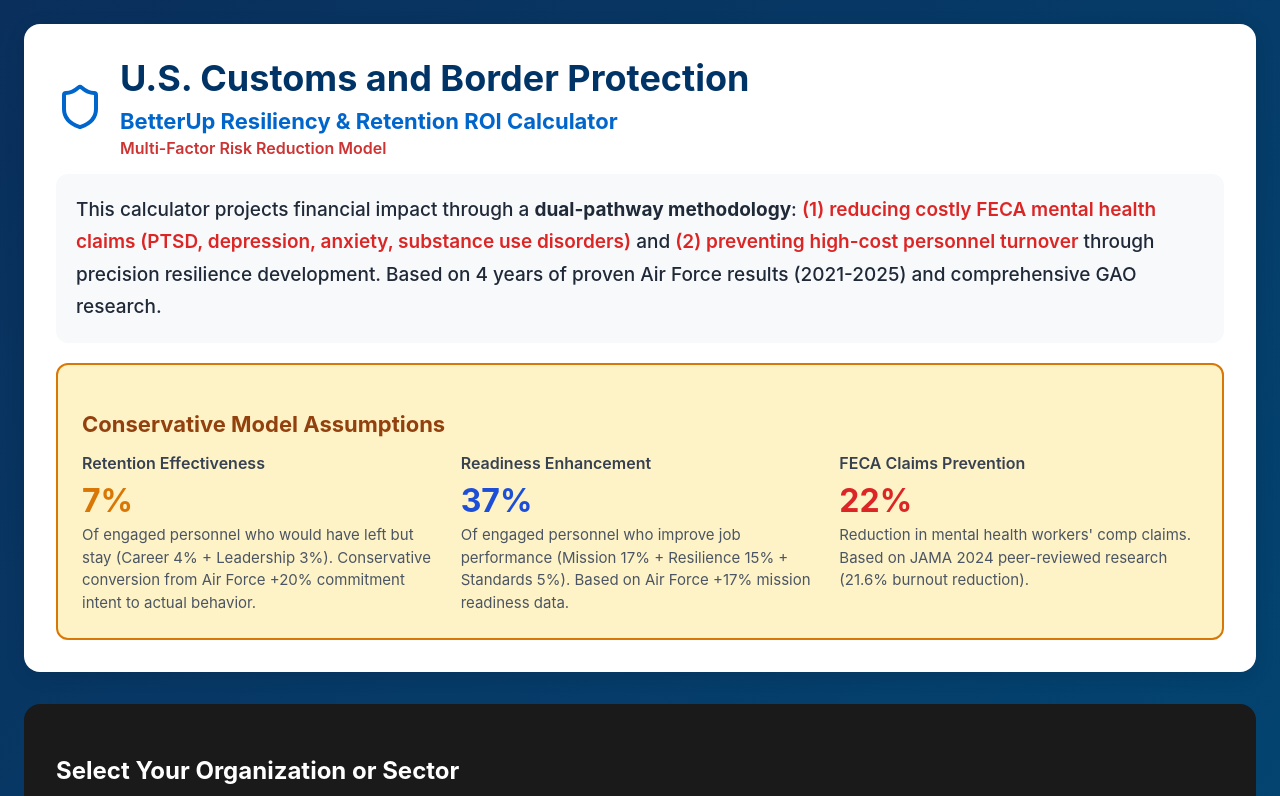
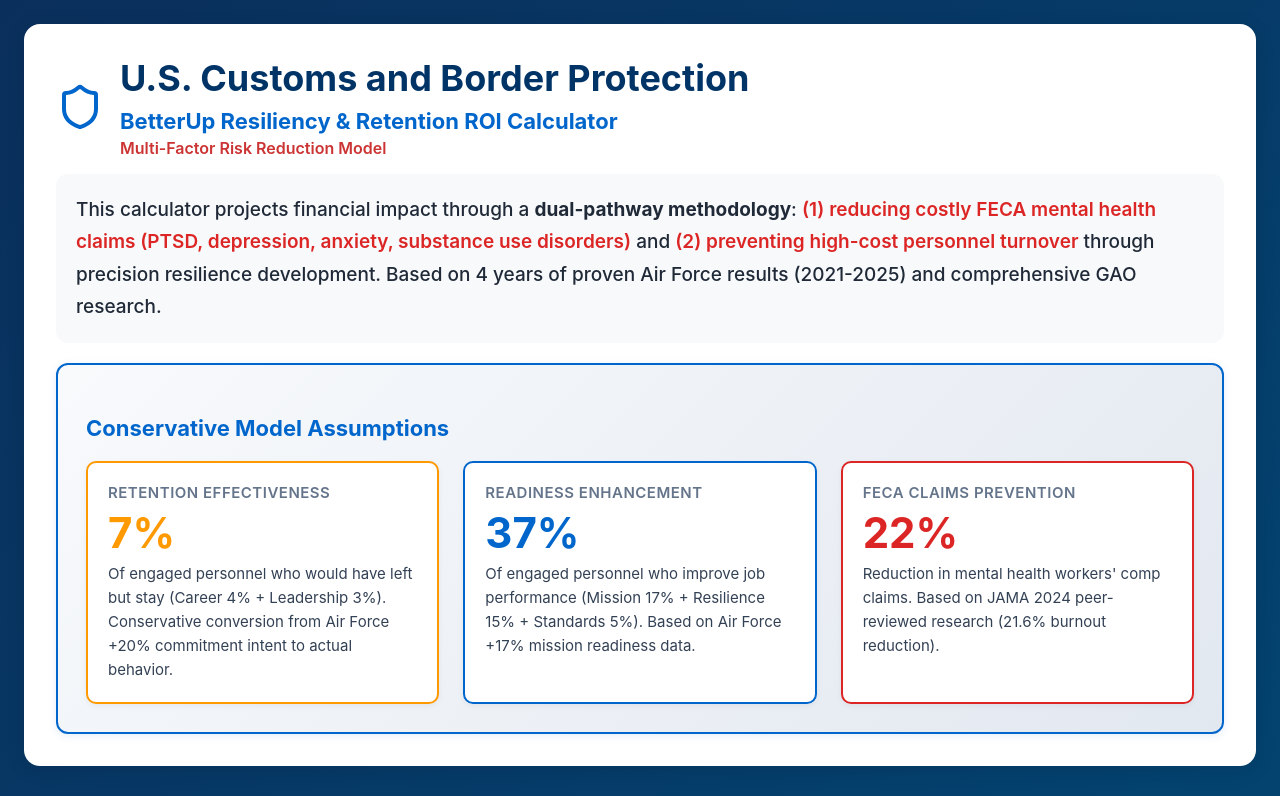
Before and after one commit to scottrsmith-bu/cbp-roi-calculator, a React (Create React App) app: page / in a window 1280 px wide. Shown: the top 796 px of the page. Built offline with nearby package versions, Linux system fonts and the light colour scheme.

Commit message:
Update App.js

```diff
--- a/src/App.js
+++ b/src/App.js
@@ -43,23 +43,23 @@ const LandingPage = ({ onSelect }) => {
             </p>
           </div>
 
-          <div style={{ marginTop: '20px', padding: '24px', background: '#fef3c7', borderRadius: '12px', border: '2px solid #d97706' }}>
-            <h3 style={{ fontSize: '22px', fontWeight: 'bold', color: '#92400e', marginBottom: '16px' }}>Conservative Model Assumptions</h3>
-            <div style={{ display: 'grid', gridTemplateColumns: 'repeat(auto-fit, minmax(280px, 1fr))', gap: '20px' }}>
-              <div>
-                <div style={{ fontSize: '16px', color: '#374151', marginBottom: '8px', fontWeight: '600' }}>Retention Effectiveness</div>
-                <div style={{ fontSize: '32px', fontWeight: 'bold', color: '#d97706', marginBottom: '4px' }}>7%</div>
-                <div style={{ fontSize: '15px', color: '#4b5563', lineHeight: 1.5 }}>Of engaged personnel who would have left but stay (Career 4% + Leadership 3%). Conservative conversion from Air Force +20% commitment intent to actual behavior.</div>
+<div style={{ marginTop: '20px', padding: '28px', background: 'linear-gradient(135deg, #f8fafc 0%, #e2e8f0 100%)', borderRadius: '12px', border: '2px solid #0066cc', boxShadow: '0 2px 8px rgba(0,102,204,0.1)' }}>
+            <h3 style={{ fontSize: '22px', fontWeight: 'bold', color: '#0066cc', marginBottom: '20px' }}>Conservative Model Assumptions</h3>
+            <div style={{ display: 'grid', gridTemplateColumns: 'repeat(auto-fit, minmax(280px, 1fr))', gap: '24px' }}>
+              <div style={{ padding: '20px', background: 'white', borderRadius: '10px', border: '2px solid #ff9900', boxShadow: '0 2px 6px rgba(0,0,0,0.05)' }}>
+                <div style={{ fontSize: '15px', color: '#64748b', marginBottom: '10px', fontWeight: '600', textTransform: 'uppercase', letterSpacing: '0.5px' }}>Retention Effectiveness</div>
+                <div style={{ fontSize: '42px', fontWeight: 'bold', color: '#ff9900', marginBottom: '8px', lineHeight: 1 }}>7%</div>
+                <div style={{ fontSize: '15px', color: '#334155', lineHeight: 1.6 }}>Of engaged personnel who would have left but stay (Career 4% + Leadership 3%). Conservative conversion from Air Force +20% commitment intent to actual behavior.</div>
               </div>
-              <div>
-                <div style={{ fontSize: '16px', color: '#374151', marginBottom: '8px', fontWeight: '600' }}>Readiness Enhancement</div>
-                <div style={{ fontSize: '32px', fontWeight: 'bold', color: '#1d4ed8', marginBottom: '4px' }}>37%</div>
-                <div style={{ fontSize: '15px', color: '#4b5563', lineHeight: 1.5 }}>Of engaged personnel who improve job performance (Mission 17% + Resilience 15% + Standards 5%). Based on Air Force +17% mission readiness data.</div>
+              <div style={{ padding: '20px', background: 'white', borderRadius: '10px', border: '2px solid #0066cc', boxShadow: '0 2px 6px rgba(0,0,0,0.05)' }}>
+                <div style={{ fontSize: '15px', color: '#64748b', marginBottom: '10px', fontWeight: '600', textTransform: 'uppercase', letterSpacing: '0.5px' }}>Readiness Enhancement</div>
+                <div style={{ fontSize: '42px', fontWeight: 'bold', color: '#0066cc', marginBottom: '8px', lineHeight: 1 }}>37%</div>
+                <div style={{ fontSize: '15px', color: '#334155', lineHeight: 1.6 }}>Of engaged personnel who improve job performance (Mission 17% + Resilience 15% + Standards 5%). Based on Air Force +17% mission readiness data.</div>
               </div>
-              <div>
-                <div style={{ fontSize: '16px', color: '#374151', marginBottom: '8px', fontWeight: '600' }}>FECA Claims Prevention</div>
-                <div style={{ fontSize: '32px', fontWeight: 'bold', color: '#dc2626', marginBottom: '4px' }}>22%</div>
-                <div style={{ fontSize: '15px', color: '#4b5563', lineHeight: 1.5 }}>Reduction in mental health workers' comp claims. Based on JAMA 2024 peer-reviewed research (21.6% burnout reduction).</div>
+              <div style={{ padding: '20px', background: 'white', borderRadius: '10px', border: '2px solid #dc2626', boxShadow: '0 2px 6px rgba(0,0,0,0.05)' }}>
+                <div style={{ fontSize: '15px', color: '#64748b', marginBottom: '10px', fontWeight: '600', textTransform: 'uppercase', letterSpacing: '0.5px' }}>FECA Claims Prevention</div>
+                <div style={{ fontSize: '42px', fontWeight: 'bold', color: '#dc2626', marginBottom: '8px', lineHeight: 1 }}>22%</div>
+                <div style={{ fontSize: '15px', color: '#334155', lineHeight: 1.6 }}>Reduction in mental health workers' comp claims. Based on JAMA 2024 peer-reviewed research (21.6% burnout reduction).</div>
               </div>
             </div>
           </div>
```
